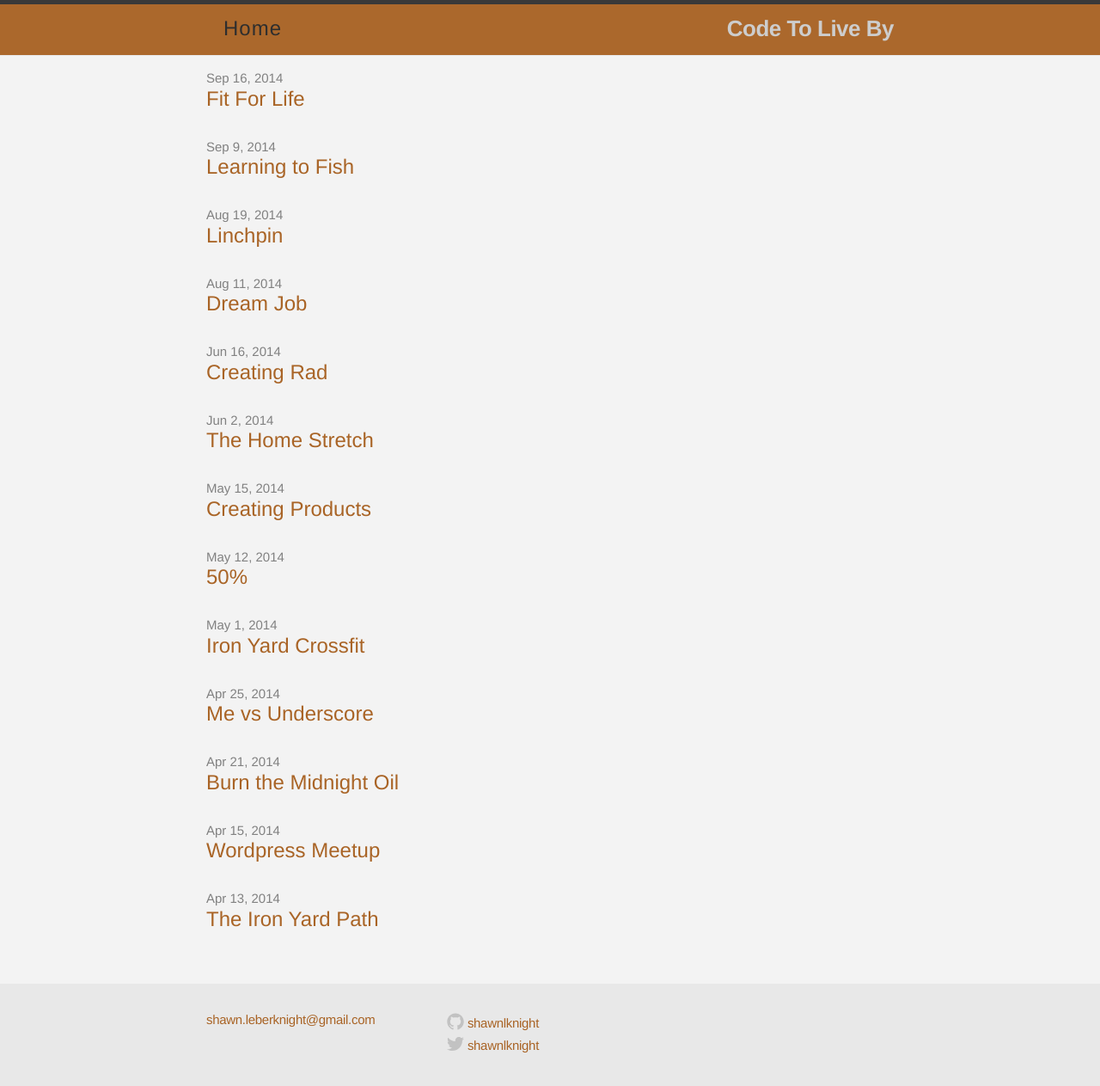
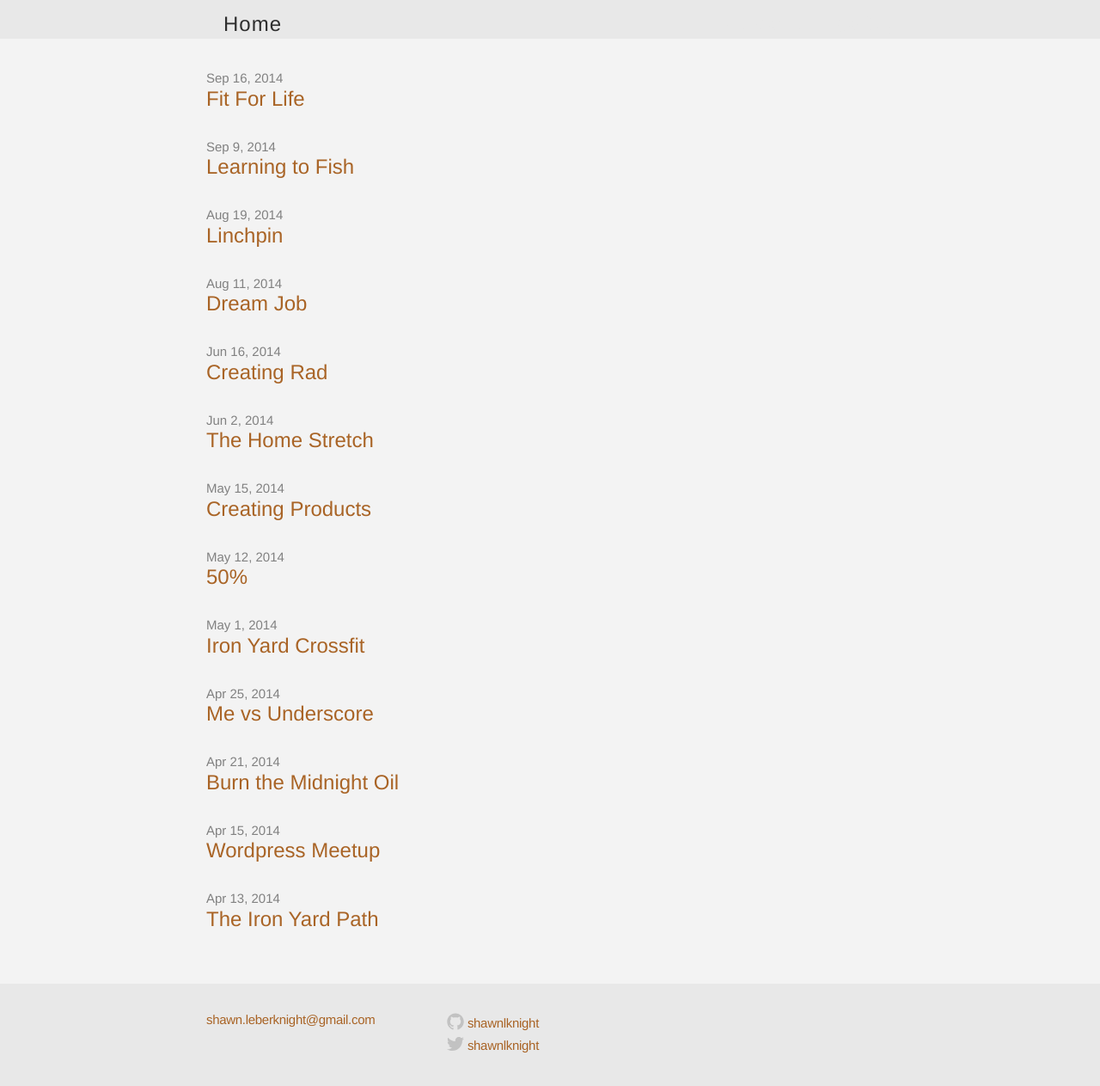
Before and after one commit to shawnlknight/blog, a Jekyll site: the page built from index.html, in a window 1280 px wide and 1273 px high. Shown: the top 1263 px of the window at 86% size. Built offline with Jekyll 4.4.1, drawn with Linux system fonts in a browser that asks for light colours; the list of posts is cut into pages by our own code.

Commit message:
css changes

```diff
--- a/css/main.css
+++ b/css/main.css
@@ -41,10 +41,10 @@
 /* Site header */
 
 .site-header {
-  border-top: 5px solid #333;
-  border-bottom: 1px solid #e8e8e8;
-  min-height: 56px;
-  background-color: #a96426;
+  /*border-top: 5px solid #333;*/
+  /*border-bottom: 1px solid #e8e8e8;*/
+  max-height: 45px;
+  background-color: #e8e8e8;
   opacity: 0.97;
   position: fixed;
   width: 100%;
@@ -54,7 +54,7 @@
 .site-title:hover,
 .site-title:visited {
   display: block;
-  color: #ccc;
+  color: #e8e8e8;
   font-size: 26px;
   font-weight: bold;
   letter-spacing: -.5px;
@@ -370,7 +370,7 @@
     margin-top: 8px;
     z-index: 10;
     top: 14px; right: 8px;
-    background-color: #a96426;
+    background-color: #e8e8e8;
     -webkit-border-radius: 5px;
     -moz-border-radius: 5px;
   }
@@ -378,7 +378,7 @@
   .site-nav .menu-icon {
     display: block;
     font-size: 24px;
-    color: #111;
+    color: #a96426;
     float: left;
     width: 36px;
     text-align: center;
```
